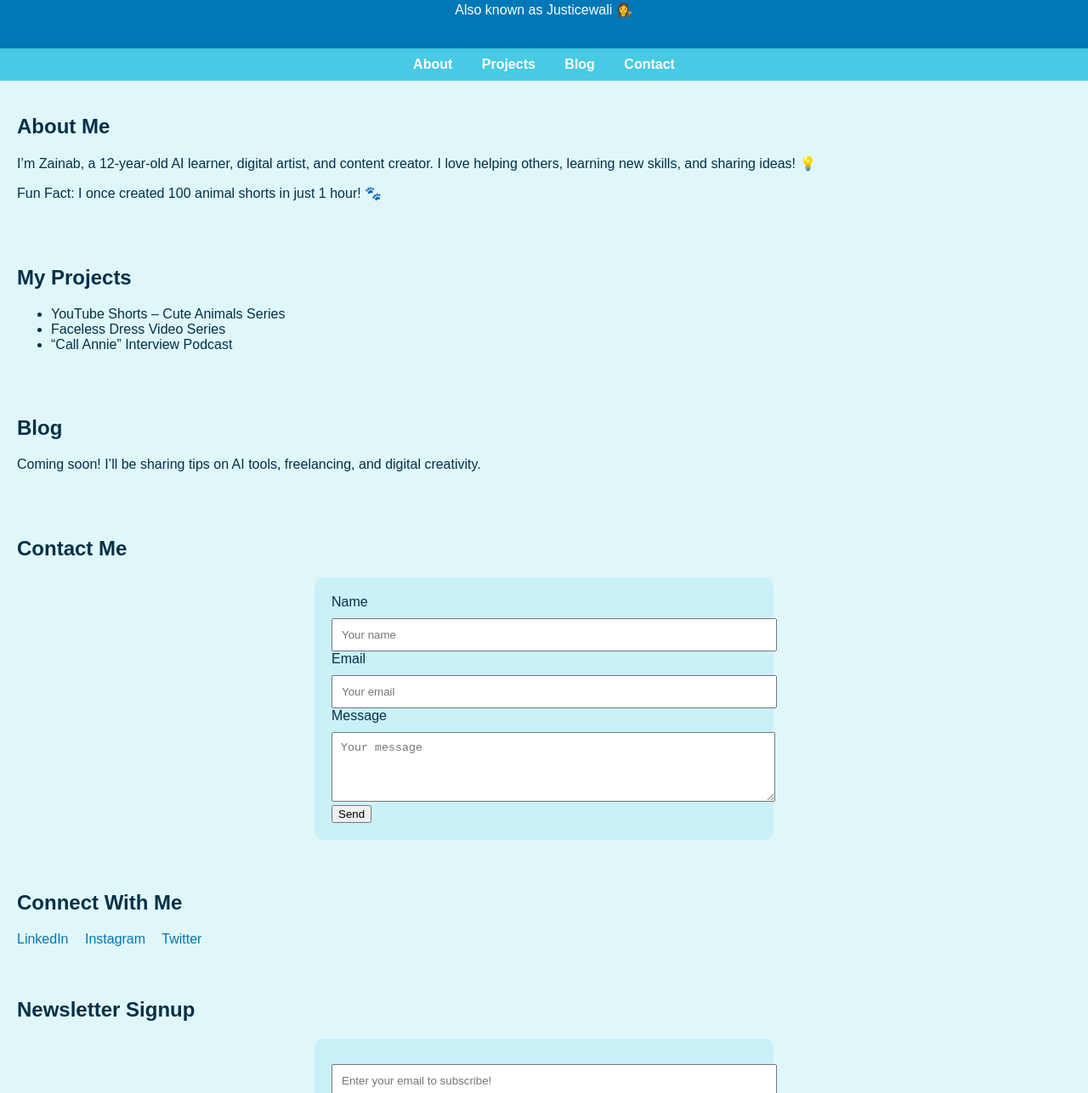
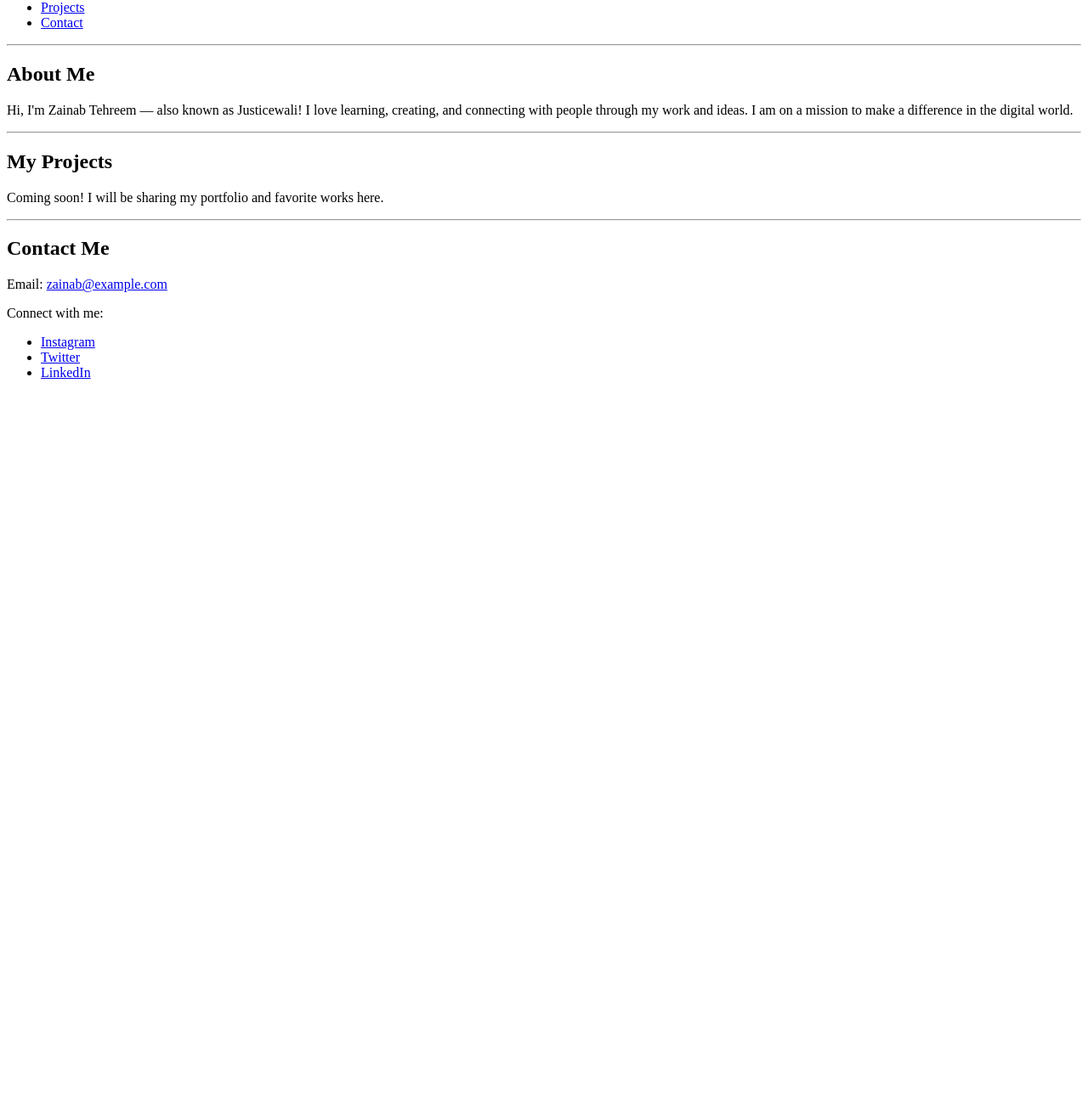
Before and after one commit to Zainab-bot-del/github.io, a plain HTML site: page index.html in a window 1280 px wide. Shown: the part 98-1385 px from the top of the page at 85% size. After the commit the page ends 800 px from the top, so only its background shows below. Drawn offline with Linux system fonts and the light colour scheme.

Commit message:
Update index.html
Added About, Contact, and Project sections

```diff
--- a/index.html
+++ b/index.html
@@ -2,130 +2,46 @@
 <html lang="en">
 <head>
   <meta charset="UTF-8">
-  <meta name="viewport" content="width=device-width, initial-scale=1.0">
-  <title>Zainab Tehreem – Personal Site</title>
-  <style>
-    body {
-      font-family: Arial, sans-serif;
-      background-color: #e0f7fa;
-      color: #023047;
-      margin: 0;
-      padding: 0;
-    }
-    header {
-      background-color: #0077b6;
-      color: white;
-      padding: 20px;
-      text-align: center;
-    }
-    nav {
-      background-color: #48cae4;
-      padding: 10px;
-      text-align: center;
-    }
-    nav a {
-      margin: 0 15px;
-      color: white;
-      text-decoration: none;
-      font-weight: bold;
-    }
-    section {
-      padding: 20px;
-    }
-    .social-icons a {
-      margin-right: 15px;
-      text-decoration: none;
-      color: #0077b6;
-    }
-    footer {
-      background-color: #0077b6;
-      color: white;
-      text-align: center;
-      padding: 15px;
-    }
-    input, textarea {
-      width: 100%;
-      margin-top: 10px;
-      padding: 10px;
-    }
-    .form-box {
-      background-color: #caf0f8;
-      padding: 20px;
-      border-radius: 10px;
-      max-width: 500px;
-      margin: auto;
-    }
-  </style>
+  <title>Zainab's Personal Website</title>
 </head>
 <body>
 
-<header>
-  <h1>Welcome to Zainab Tehreem's Website</h1>
-  <p>Also known as Justicewali 👩‍⚖️</p>
-</header>
+  <h1>Welcome to Zainab's World</h1>
 
-<nav>
-  <a href="#about">About</a>
-  <a href="#portfolio">Projects</a>
-  <a href="#blog">Blog</a>
-  <a href="#contact">Contact</a>
-</nav>
+  <nav>
+    <ul>
+      <li><a href="#about">About Me</a></li>
+      <li><a href="#projects">Projects</a></li>
+      <li><a href="#contact">Contact</a></li>
+    </ul>
+  </nav>
 
-<section id="about">
-  <h2>About Me</h2>
-  <p>I’m Zainab, a 12-year-old AI learner, digital artist, and content creator. I love helping others, learning new skills, and sharing ideas! 💡</p>
-  <p>Fun Fact: I once created 100 animal shorts in just 1 hour! 🐾</p>
-</section>
+  <hr>
 
-<section id="portfolio">
-  <h2>My Projects</h2>
-  <ul>
-    <li>YouTube Shorts – Cute Animals Series</li>
-    <li>Faceless Dress Video Series</li>
-    <li>“Call Annie” Interview Podcast</li>
-  </ul>
-</section>
+  <section id="about">
+    <h2>About Me</h2>
+    <p>Hi, I'm Zainab Tehreem — also known as Justicewali! I love learning, creating, and connecting with people through my work and ideas. I am on a mission to make a difference in the digital world.</p>
+  </section>
 
-<section id="blog">
-  <h2>Blog</h2>
-  <p>Coming soon! I’ll be sharing tips on AI tools, freelancing, and digital creativity.</p>
-</section>
+  <hr>
 
-<section id="contact">
-  <h2>Contact Me</h2>
-  <div class="form-box">
-    <form>
-      <label>Name</label>
-      <input type="text" placeholder="Your name">
-      <label>Email</label>
-      <input type="email" placeholder="Your email">
-      <label>Message</label>
-      <textarea rows="4" placeholder="Your message"></textarea>
-      <button type="submit">Send</button>
-    </form>
-  </div>
-</section>
+  <section id="projects">
+    <h2>My Projects</h2>
+    <p>Coming soon! I will be sharing my portfolio and favorite works here.</p>
+  </section>
 
-<section class="social-icons">
-  <h2>Connect With Me</h2>
-  <a href="https://linkedin.com" target="_blank">LinkedIn</a>
-  <a href="https://instagram.com" target="_blank">Instagram</a>
-  <a href="https://twitter.com" target="_blank">Twitter</a>
-</section>
+  <hr>
 
-<section>
-  <h2>Newsletter Signup</h2>
-  <div class="form-box">
-    <form>
-      <input type="email" placeholder="Enter your email to subscribe!">
-      <button type="submit">Subscribe</button>
-    </form>
-  </div>
-</section>
-
-<footer>
-  <p>© 2025 Zainab Tehreem. All rights reserved.</p>
-</footer>
+  <section id="contact">
+    <h2>Contact Me</h2>
+    <p>Email: <a href="mailto:zainab@example.com">zainab@example.com</a></p>
+    <p>Connect with me:</p>
+    <ul>
+      <li><a href="https://instagram.com/zainab">Instagram</a></li>
+      <li><a href="https://twitter.com/zainab">Twitter</a></li>
+      <li><a href="https://linkedin.com/in/zainab">LinkedIn</a></li>
+    </ul>
+  </section>
 
 </body>
 </html>
```
